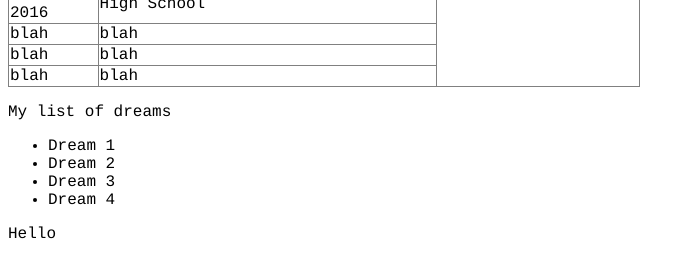
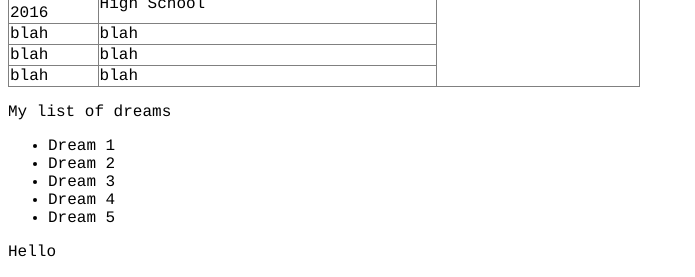
Before and after one commit to FloatingJupiter/CIS201, a plain HTML site: page CW-01.html in a window 1280 px wide. Shown: the part 569-846 px from the top of the page, without its empty margins (0-695 px from the left). Drawn offline with Linux system fonts and the light colour scheme.

Commit message:
Update CW-01.html

```diff
--- a/CW-01.html
+++ b/CW-01.html
@@ -61,6 +61,7 @@
 			<li>Dream 2</li>
 			<li>Dream 3</li>
 			<li>Dream 4 </li>
+			<li> Dream 5 </li>
 		</ul>
 		<p> Hello </p>
 	</body>
```
